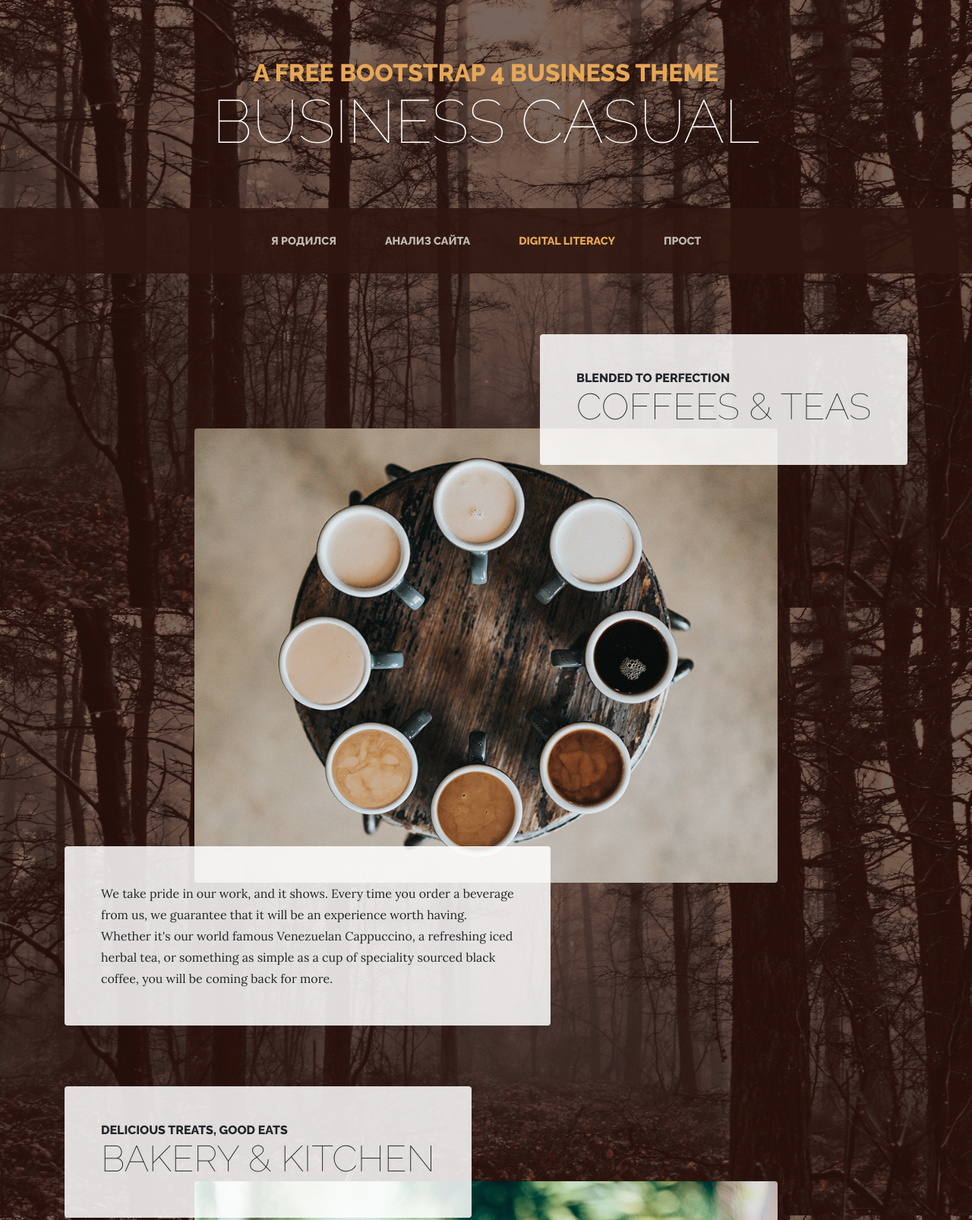
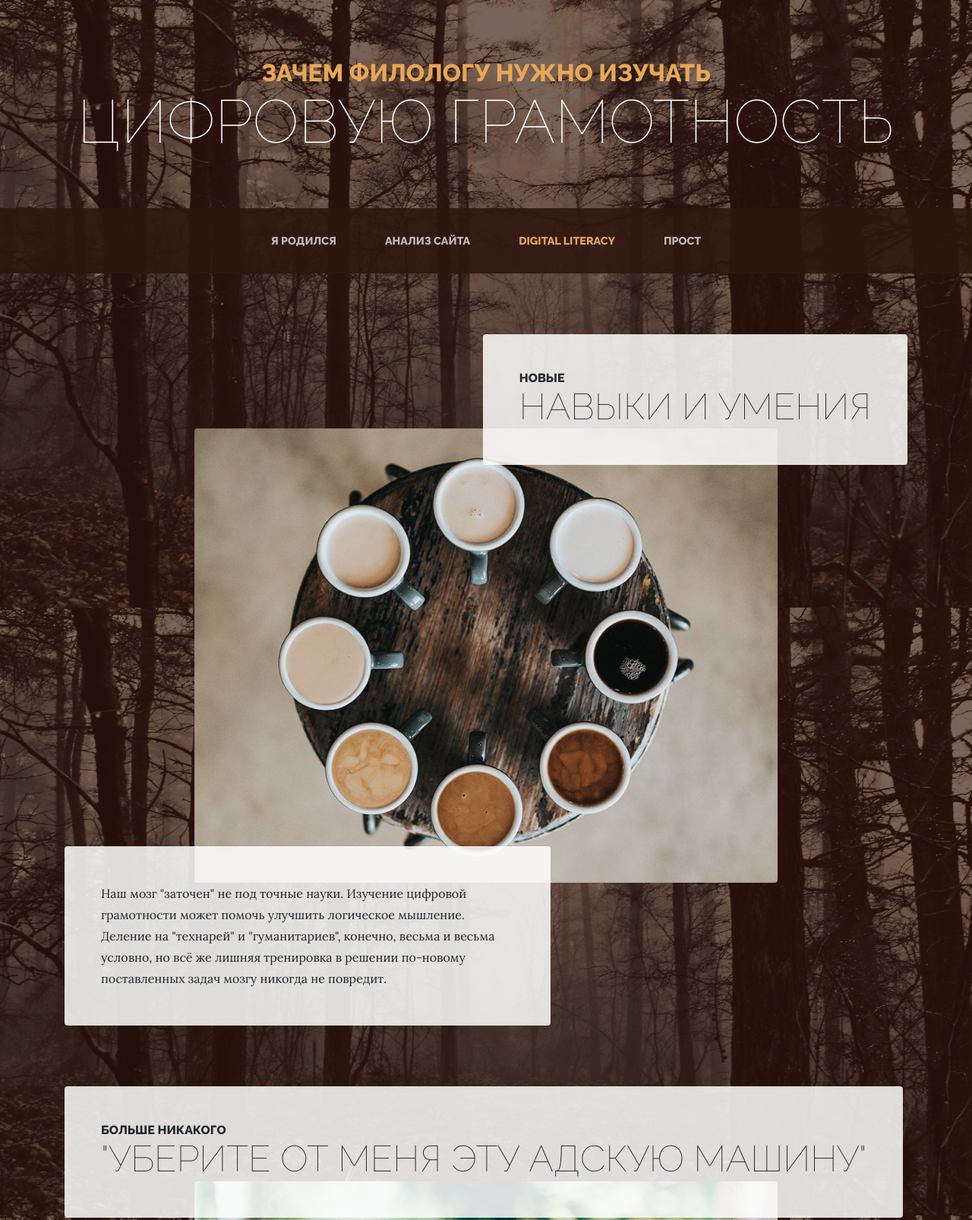
Before and after one commit to utttar/utttar.github.io, a website: page Digital literacy.html in a window 1280 px wide. Shown: the top 1606 px of the page at 76% size. Drawn offline with Linux system fonts and the light colour scheme.

Commit message:
Update Digital literacy.html

```diff
--- a/Digital literacy.html
+++ b/Digital literacy.html
@@ -25,8 +25,8 @@
 <body>
 
   <h1 class="site-heading text-center text-white d-none d-lg-block">
-    <span class="site-heading-upper text-primary mb-3">A Free Bootstrap 4 Business Theme</span>
-    <span class="site-heading-lower">Business Casual</span>
+    <span class="site-heading-upper text-primary mb-3">Зачем филологу нужно изучать </span>
+    <span class="site-heading-lower">цифровую грамотность</span>
   </h1>
 
   <!-- Navigation -->
@@ -63,15 +63,15 @@
         <div class="product-item-title d-flex">
           <div class="bg-faded p-5 d-flex ml-auto rounded">
             <h2 class="section-heading mb-0">
-              <span class="section-heading-upper">Blended to Perfection</span>
-              <span class="section-heading-lower">Coffees &amp; Teas</span>
+              <span class="section-heading-upper">Новые</span>
+              <span class="section-heading-lower">Навыки и умения</span>
             </h2>
           </div>
         </div>
         <img class="product-item-img mx-auto d-flex rounded img-fluid mb-3 mb-lg-0" src="img/products-01.jpg" alt="">
         <div class="product-item-description d-flex mr-auto">
           <div class="bg-faded p-5 rounded">
-            <p class="mb-0">We take pride in our work, and it shows. Every time you order a beverage from us, we guarantee that it will be an experience worth having. Whether it's our world famous Venezuelan Cappuccino, a refreshing iced herbal tea, or something as simple as a cup of speciality sourced black coffee, you will be coming back for more.</p>
+            <p class="mb-0">Наш мозг "заточен" не под точные науки. Изучение цифровой грамотности может помочь улучшить логическое мышление. Деление на "технарей" и "гуманитариев", конечно, весьма и весьма условно, но всё же лишняя тренировка в решении по-новому поставленных задач мозгу никогда не повредит. </p>
           </div>
         </div>
       </div>
@@ -84,15 +84,15 @@
         <div class="product-item-title d-flex">
           <div class="bg-faded p-5 d-flex mr-auto rounded">
             <h2 class="section-heading mb-0">
-              <span class="section-heading-upper">Delicious Treats, Good Eats</span>
-              <span class="section-heading-lower">Bakery &amp; Kitchen</span>
+              <span class="section-heading-upper">Больше никакого </span>
+              <span class="section-heading-lower">"уберите от меня эту адскую машину"</span>
             </h2>
           </div>
         </div>
         <img class="product-item-img mx-auto d-flex rounded img-fluid mb-3 mb-lg-0" src="img/products-02.jpg" alt="">
         <div class="product-item-description d-flex ml-auto">
           <div class="bg-faded p-5 rounded">
-            <p class="mb-0">Our seasonal menu features delicious snacks, baked goods, and even full meals perfect for breakfast or lunchtime. We source our ingredients from local, oragnic farms whenever possible, alongside premium vendors for specialty goods.</p>
+            <p class="mb-0">Полезно учиться находить общий язык с собственным компьютером на уровне выше, чем создание документов, презентаций и таблиц (и рисования в Paint). Теперь можно почувствовать себя "продвинутым пользователем". Наверное... </p>
           </div>
         </div>
       </div>
@@ -105,15 +105,15 @@
         <div class="product-item-title d-flex">
           <div class="bg-faded p-5 d-flex ml-auto rounded">
             <h2 class="section-heading mb-0">
-              <span class="section-heading-upper">From Around the World</span>
-              <span class="section-heading-lower">Bulk Speciality Blends</span>
+              <span class="section-heading-upper">Этот страшный, страшный, страшный</span>
+              <span class="section-heading-lower">Интернет</span>
             </h2>
           </div>
         </div>
         <img class="product-item-img mx-auto d-flex rounded img-fluid mb-3 mb-lg-0" src="img/products-03.jpg" alt="">
         <div class="product-item-description d-flex mr-auto">
           <div class="bg-faded p-5 rounded">
-            <p class="mb-0">Travelling the world for the very best quality coffee is something take pride in. When you visit us, you'll always find new blends from around the world, mainly from regions in Central and South America. We sell our blends in smaller to large bulk quantities. Please visit us in person for more details.</p>
+            <p class="mb-0">К счасть или к сожалению, но те времена, когда студент мог обойтись библиотекой, давно прошли. Нужно уметь искать проверенную и правильную информацию в Интернете. Желательно, чтобы её источники были надежными. А ещё желательно попутно не отвлекаться на соцсети и просмотр видео, где десять минут объясняют, как правильно держать кота... Но, боюсь, изучение цифровой грамотности в этом не поможет. Слаб человек, а ничто человеческое филологу не чуждо. </p>
           </div>
         </div>
       </div>
```
